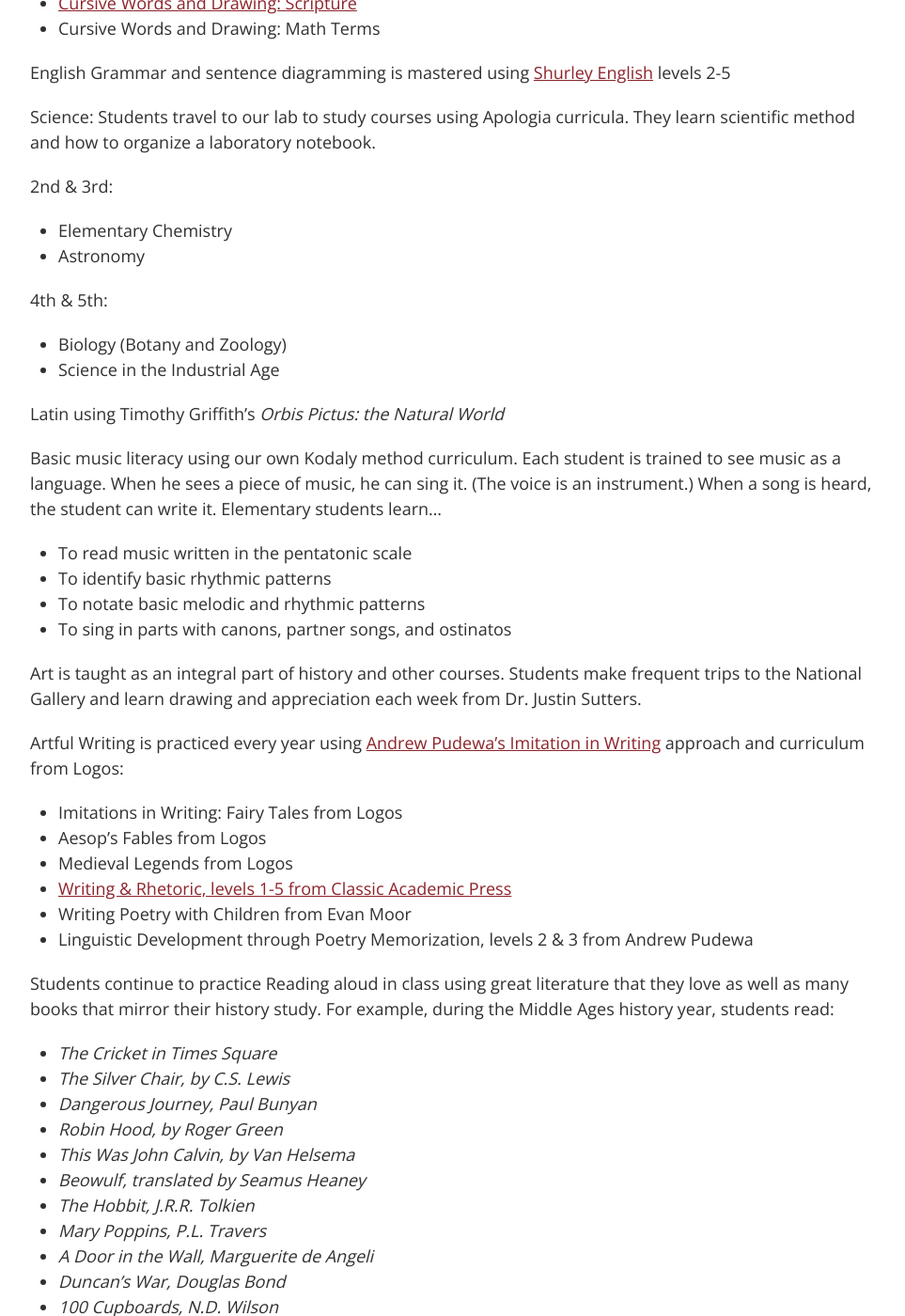
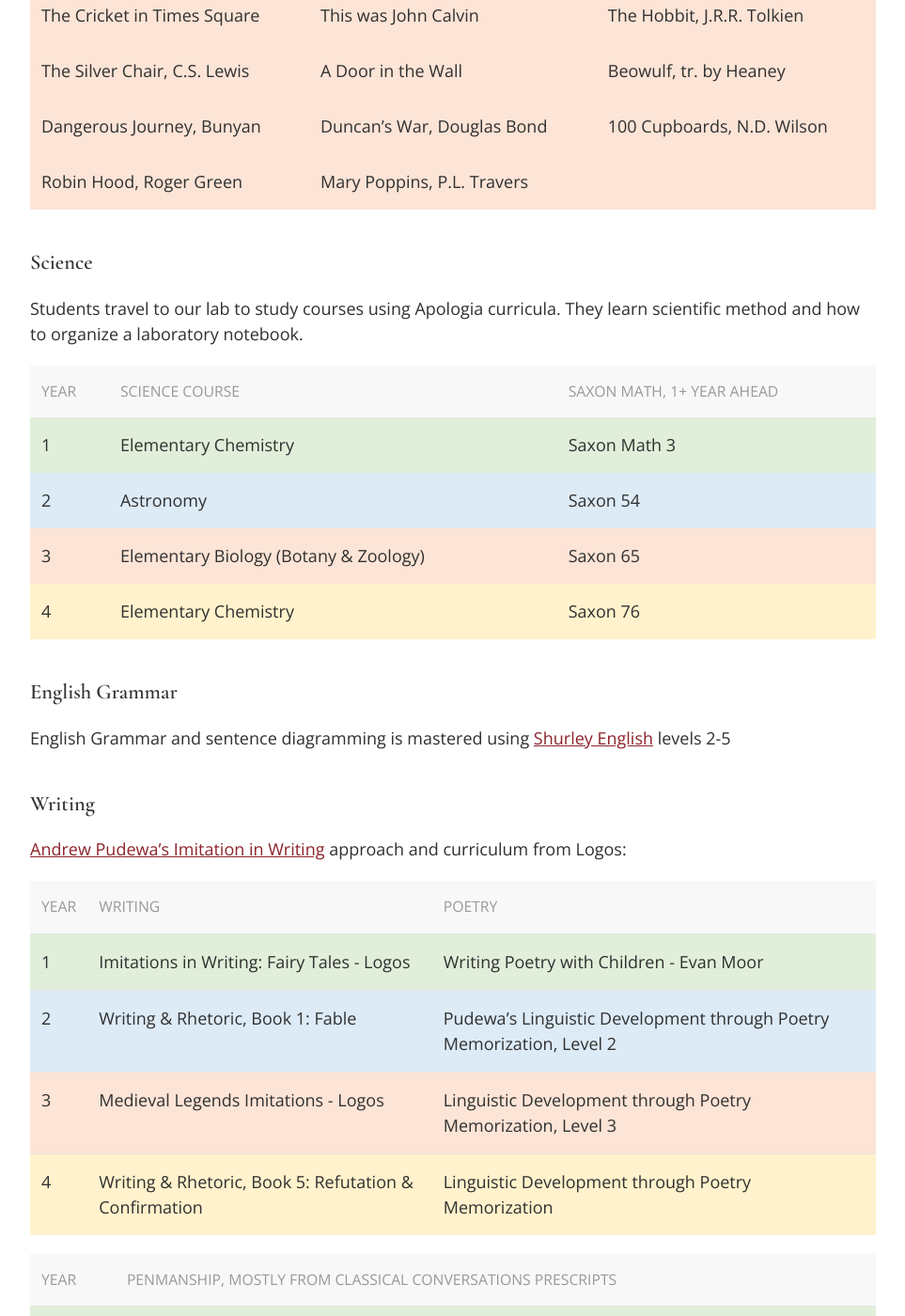
Before and after one commit to OakHillChristianSchool/oak-hill-website, a Jekyll site: the page built from 2nd-5th.md, in a window 1280 px wide and 1400 px high, scrolled down 1939 px. Shown: the whole window at 94% size, without its empty margins (158-1121 px from the left). Built offline with Jekyll 4.4.1, drawn with Linux system fonts in a browser that asks for light colours; some of the changed text lies outside the part shown.

Commit message:
update 2nd-5th curriculum

```diff
--- a/2nd-5th.md
+++ b/2nd-5th.md
@@ -6,99 +6,222 @@
 redirect_from: []
 
 ---
-**Grammar School Curriculum Overview and Sampling**
 
-Are you tired of computers and lessons in extraneous topics? Enjoy seeing your child continue to build a strong foundation in true academic areas during his **Grammar School** years.
+### Grammar School Curriculum Overview
+Are you tired of the overuse of computers as well as lessons in extraneous or even harmful topics? Enjoy seeing your child continue to build a strong foundation in true academic areas during his **Grammar School** years.
 
-Even from this age students are pushed towards the solidifying analysis and communication of the logic and rhetoric levels of learning, though the primary focus is on filling the mind with knowledge. At OH you may see 5th graders having a class debate of British vs. Colonists, 4th graders giving discovery presentations about electricity, 3rd graders acting out ancient customs or 2nd graders dressing up for a play.
+Students are pushed towards the solidifying analysis and communication of the logic and rhetoric levels of learning, though the primary focus at this age is on filling the mind with knowledge. At OH you may see 5th graders having a class debate of British vs. Colonists, 4th graders giving discovery presentations about electricity, 3rd graders acting out ancient customs or 2nd graders dressing up for a play.
 
+#### History and Bible Courses
 **History and Bible Courses** using Veritas curriculum emphasize learning events and historical figures through projects as well as by answering questions in complete sentences and short essays. Students learn to do independent research using pre-selected sources.
 
-**History Courses:**
+<table class="uk-table">
+    <thead>
+        <tr class="uk-background-muted">
+            <th>Year</th>
+            <th>History</th>
+            <th>Bible</th>
+        </tr>
+    </thead>
+    <tbody>
+        <tr style="background-color:rgb(225, 239, 218)">
+            <td>1</td>
+            <td>Ancient Egypt</td>
+            <td>The Gospels</td>
+        </tr>
+        <tr style="background-color:rgb(221, 235, 247)">
+            <td>2</td>
+            <td>New Testament Greece and Rome</td>
+            <td>Chronicles through Malachi and Job</td>
+        </tr>
+        <tr style="background-color:rgb(252, 228, 214)">
+            <td>3</td>
+            <td>Middle Ages, Renaissance & Reformation</td>
+            <td>Genesis through Joshua</td>
+        </tr>
+        <tr style="background-color:rgb(255, 242, 204)">
+            <td>4</td>
+            <td><a href="https://veritaspress.com/store/explorers-to-1815-flashcards.html" target="_blank">Explorers to 1815</a> (Exploration, New World & founding of the Republic)</td>
+            <td><a href="https://veritaspress.com/store/judges-to-kings-flashcards.html" target="_blank">Judges through Kings</a></td>
+        </tr>
+    </tbody>
+</table>
 
-**2nd & 3rd**
 
-* Ancient Egypt
-* New Testament Greece and Rome
+#### Reading
+Students continue to practice **Reading** aloud in class using great literature that they love as well as many books that mirror their history study.
 
-**4th & 5th**
+<table class="uk-table">
+    <thead style="background-color:rgb(252, 228, 214)">
+        <tr>
+            <th colspan="3">Reading during Middle Ages, Renaissance & Reformation Year</th>
+        </tr>
+    </thead>
+    <tbody style="background-color:rgb(252, 228, 214)">
+        <tr>
+            <td>The Cricket in Times Square</td>
+            <td>This was John Calvin</td>
+            <td>The Hobbit, J.R.R. Tolkien</td>
+        </tr>
+        <tr>
+            <td>The Silver Chair, C.S. Lewis</td>
+            <td>A Door in the Wall</td>
+            <td>Beowulf, tr. by Heaney</td>
+        </tr>
+        <tr>
+            <td>Dangerous Journey, Bunyan</td>
+            <td>Duncan’s War, Douglas Bond</td>
+            <td>100 Cupboards, N.D. Wilson</td>
+        </tr>
+        <tr>
+            <td>Robin Hood, Roger Green</td>
+            <td>Mary Poppins, P.L. Travers</td>
+            <td></td>
+        </tr>
+    </tbody>
+</table>
 
-* The Middle Ages, Renaissance, and Reformation
-* <a href="https://veritaspress.com/store/explorers-to-1815-flashcards.html" target="_blank">Explorers to 1815</a> (covers Exploration, New World and founding of the Republic)
+#### Science
+Students travel to our lab to study courses using Apologia curricula. They learn scientific method and how to organize a laboratory notebook.
 
-**Bible Courses:**
+<table class="uk-table">
+    <thead>
+        <tr class="uk-background-muted">
+            <th>Year</th>
+            <th>Science Course</th>
+            <th>Saxon Math, 1+ Year ahead</th>
+        </tr>
+    </thead>
+    <tbody>
+        <tr style="background-color:rgb(225, 239, 218)">
+            <td>1</td>
+            <td>Elementary Chemistry</td>
+            <td>Saxon Math 3</td>
+        </tr>
+        <tr style="background-color:rgb(221, 235, 247)">
+            <td>2</td>
+            <td>Astronomy</td>
+            <td>Saxon 54</td>
+        </tr>
+        <tr style="background-color:rgb(252, 228, 214)">
+            <td>3</td>
+            <td>Elementary Biology (Botany & Zoology)</td>
+            <td>Saxon 65</td>
+        </tr>
+        <tr style="background-color:rgb(255, 242, 204)">
+            <td>4</td>
+            <td>Elementary Chemistry</td>
+            <td>Saxon 76</td>
+        </tr>
+    </tbody>
+</table>
 
-**2nd & 3rd**
+#### English Grammar
+**English Grammar** and sentence diagramming is mastered using <a href="https://cathyduffyreviews.com/homeschool-reviews-core-curricula/composition-and-grammar/graded-language-arts-curricula/shurley-english" _target="_blank">Shurley English</a> levels 2-5
 
-* The Gospels
-* Chronicles through Malachi and Job
+#### Writing
+<a href="https://www.iew.com/" target="_blank">Andrew Pudewa’s Imitation in Writing</a> approach and curriculum from Logos:
 
-**4th & 5th**
+<table class="uk-table uk-table-striped">
+    <thead>
+        <tr class="uk-background-muted">
+            <th>Year</th>
+            <th>Writing</th>
+            <th>Poetry</th>
+        </tr>
+    </thead>
+    <tbody>
+        <tr style="background-color:rgb(225, 239, 218)">
+            <td>1</td>
+            <td>Imitations in Writing: Fairy Tales - Logos</td>
+            <td>Writing Poetry with Children - Evan Moor</td>
+        </tr>
+        <tr style="background-color:rgb(221, 235, 247)">
+            <td>2</td>
+            <td>Writing & Rhetoric, Book 1:  Fable</td>
+            <td>Pudewa’s Linguistic Development through Poetry Memorization, Level 2</td>
+        </tr>
+        <tr style="background-color:rgb(252, 228, 214)">
+            <td>3</td>
+            <td>Medieval Legends Imitations - Logos</td>
+            <td>Linguistic Development through Poetry Memorization, Level 3</td>
+        </tr>
+        <tr style="background-color:rgb(255, 242, 204)">
+            <td>4</td>
+            <td>Writing & Rhetoric, Book 5:  Refutation & Confirmation</td>
+            <td>Linguistic Development through Poetry Memorization</td>
+        </tr>
+    </tbody>
+</table>
+<table class="uk-table uk-table-striped">
+    <thead>
+        <tr class="uk-background-muted">
+            <th>Year</th>
+            <th>Penmanship, mostly from Classical Conversations PreScripts</th>
+        </tr>
+    </thead>
+    <tbody>
+        <tr style="background-color:rgb(225, 239, 218)">
+            <td>1</td>
+            <td>Writing with Phonics, Skillbook 2, A Beka</td>
+        </tr>
+        <tr style="background-color:rgb(221, 235, 247)">
+            <td>2</td>
+            <td>Cursive Letters and Coloring: World History</td>
+        </tr>
+        <tr style="background-color:rgb(252, 228, 214)">
+            <td>3</td>
+            <td><a href="https://classicalconversationsbooks.com/products/sc020" target="_blank">Cursive Words and Drawing: Scripture</a></td>
+        </tr>
+        <tr style="background-color:rgb(255, 242, 204)">
+            <td>4</td>
+            <td>Cursive Words and Drawing: Math Terms</td>
+        </tr>
+    </tbody>
+</table>
 
-* Genesis through Joshua
-* <a href="https://veritaspress.com/store/judges-to-kings-flashcards.html" target="_blank">Judges through Kings</a>
+<table class="uk-table uk-table-striped">
+    <thead>
+        <tr class="uk-background-muted">
+            <th>Year</th>
+            <th>Spelling</th>
+            <th>Phonics</th>
+        </tr>
+    </thead>
+    <tbody>
+        <tr style="background-color:rgb(225, 239, 218)">
+            <td>1</td>
+            <td>Building Spelling Skills 4, Evan Moor</td>
+            <td>Victory Drill Book</td>
+        </tr>
+        <tr style="background-color:rgb(221, 235, 247)">
+            <td>2</td>
+            <td>Our own spelling list</td>
+            <td>Phonics Pathways</td>
+        </tr>
+        <tr style="background-color:rgb(252, 228, 214)">
+            <td>3</td>
+            <td>Building Spelling Skills 6</td>
+            <td></td>
+        </tr>
+        <tr style="background-color:rgb(255, 242, 204)">
+            <td>4</td>
+            <td>Pudewa’s Phonetic Zoo Level C</td>
+            <td></td>
+        </tr>
+    </tbody>
+</table>
 
-**Penmanship from Classical Conversations** PreScripts series:
+#### Latin
+**Latin** using Timothy Griffith’s <i>Orbis Pictus: the Natural World</i>
 
-* Cursive Letters and Coloring: World History
-* <a href="https://classicalconversationsbooks.com/products/sc020" target="_blank">Cursive Words and Drawing: Scripture</a>
-* Cursive Words and Drawing: Math Terms
+#### Music
+**Music** classes emphasize literacy using our own Kodály method curriculum. Each student is trained to see music as a language. When he sees a piece of music, he can sing it. (The voice is an instrument.) When a song is heard, the student can write it. Elementary students learn…
 
-**English Grammar** and sentence diagramming is mastered using <a href="https://cathyduffyreviews.com/homeschool-reviews-core-curricula/composition-and-grammar/graded-language-arts-curricula/shurley-english#" target="_blank">Shurley English</a> levels 2-5
+-   To read music written in the pentatonic scale
+-   To identify basic rhythmic patterns
+-   To notate basic melodic and rhythmic patterns
+-   To sing in parts with canons, partner songs, and ostinatos
 
-**Science**: Students travel to our lab to study courses using Apologia curricula. They learn scientific method and how to organize a laboratory notebook.
-
-**2nd & 3rd:**
-
-* Elementary Chemistry
-* Astronomy
-
-**4th & 5th:**
-
-* Biology (Botany and Zoology)
-* Science in the Industrial Age
-
-**Latin** using Timothy Griffith's <i>Orbis Pictus: the Natural World<i>
-
-**Basic music literacy** using our own Kodaly method curriculum. Each student is trained to see music as a language. When he sees a piece of music, he can sing it. (The voice is an instrument.) When a song is heard, the student can write it. Elementary students learn...
-
-* To read music written in the pentatonic scale
-* To identify basic rhythmic patterns
-* To notate basic melodic and rhythmic patterns
-* To sing in parts with canons, partner songs, and ostinatos
-
-**Art** is taught as an integral part of history and other courses. Students make frequent trips to the National Gallery and learn drawing and appreciation each week from Dr. Justin Sutters.
-
-**Artful Writing** is practiced every year using <a href="https://www.iew.com/" target="_blank">Andrew Pudewa's Imitation in Writing</a> approach and curriculum from Logos:
-
-* Imitations in Writing: Fairy Tales from Logos
-* Aesop's Fables from Logos
-* Medieval Legends from Logos
-* <a href="https://classicalacademicpress.com/collections/writing-rhetoric" target="_blank">Writing & Rhetoric, levels 1-5 from Classic Academic Press</a>
-* Writing Poetry with Children from Evan Moor
-* Linguistic Development through Poetry Memorization, levels 2 & 3 from Andrew Pudewa
-
-Students continue to practice **Reading** aloud in class using great literature that they love as well as many books that mirror their history study. For example, during the Middle Ages history year, students read:
-
-* <i>The Cricket in Times Square<i>
-* <i>The Silver Chair<i>, by C.S. Lewis
-* <i>Dangerous Journey<i>, Paul Bunyan
-* <i>Robin Hood<i>, by Roger Green
-* <i>This Was John Calvin<i>, by Van Helsema
-* <i>Beowulf<i>, translated by Seamus Heaney
-* <i>The Hobbit<i>, J.R.R. Tolkien
-* <i>Mary Poppins<i>, P.L. Travers
-* <i>A Door in the Wall<i>, Marguerite de Angeli
-* <i>Duncan's War<i>, Douglas Bond
-* <i>100 Cupboards<i>, N.D. Wilson
-
-**Phonics and Spelling:**
-
-* Victory Drill Book
-* Phonics Pathways
-* Evan-Moor's Building Spelling Skills
-* Andrew Pudewa's Phonetic Zoo
-
-**Math**
-
-Students master basic math skills and get lots of practice and review using Saxon one grade level ahead: <i>Math 3, Math 54, Math 65, Math 76<i>
+#### Art
+**Art** is taught as an integral part of history and other courses. Students make trips to the National Gallery and learn drawing and appreciation each week from Dr. Justin Sutters.
```
